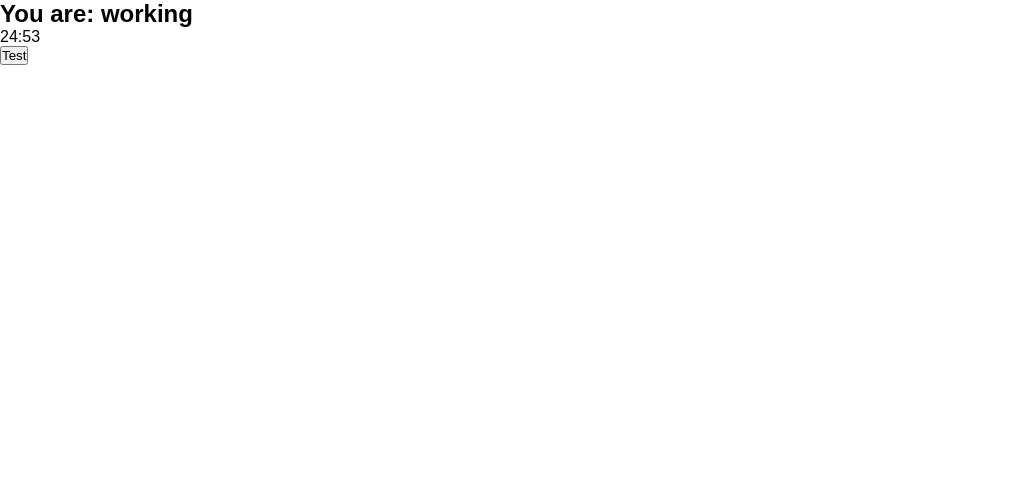
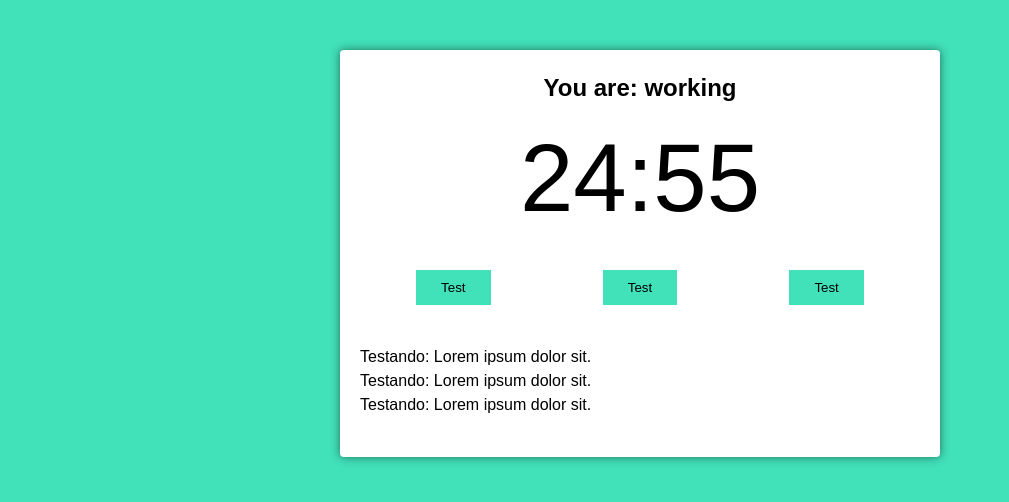
Before and after one commit to Mathh19/App-Pomodoro, a React (Create React App) app: page / in a window 1280 px wide. Shown: the top 502 px of the page, without its empty margins (0-1009 px from the left). Built offline with nearby package versions, Linux system fonts and the light colour scheme; the HTML template or start-up script is replaced by a standard one.

Commit message:
Configurando o CSS

```diff
--- a/src/App.tsx
+++ b/src/App.tsx
@@ -3,8 +3,13 @@
 
 function App() {
   return (
-    <div className="App">
-      <PomodoroTimer defaultPomodoroTime={1500} />
+    <div className="container">
+      <PomodoroTimer
+        pomodoroTime={1500}
+        shortsRestTime={300}
+        longRestTime={900}
+        cycles={4}
+      />
     </div>
   );
 }
--- a/src/components/pomodoro-timer.tsx
+++ b/src/components/pomodoro-timer.tsx
@@ -4,11 +4,14 @@
 import { Timer } from './timer';
 
 interface Props {
-  defaultPomodoroTime: number;
+  pomodoroTime: number;
+  shortsRestTime: number;
+  longRestTime: number;
+  cycles: number;
 }
 
 export function PomodoroTimer(props: Props): JSX.Element {
-  const [mainTime, setMainTime] = React.useState(props.defaultPomodoroTime);
+  const [mainTime, setMainTime] = React.useState(props.pomodoroTime);
 
   useInterval(() => {
     setMainTime(mainTime - 1);
@@ -18,7 +21,17 @@
     <div className="pomodoro">
       <h2>You are: working</h2>
       <Timer mainTime={mainTime} />
-      <Button text="Test" onClick={() => console.log(1)}></Button>
+      <div className="controls">
+        <Button text="Test" onClick={() => console.log(1)}></Button>
+        <Button text="Test" onClick={() => console.log(1)}></Button>
+        <Button text="Test" onClick={() => console.log(1)}></Button>
+      </div>
+
+      <div className="details">
+        <p>Testando: Lorem ipsum dolor sit.</p>
+        <p>Testando: Lorem ipsum dolor sit.</p>
+        <p>Testando: Lorem ipsum dolor sit.</p>
+      </div>
     </div>
   );
 }
--- a/src/index.css
+++ b/src/index.css
@@ -7,4 +7,63 @@
 
 body {
   font-family: sans-serif;
+  background-color: #41e1ba;
+  transition: background-color 300ms ease-in-out;
+  line-height: 1.5;
 }
+
+.container {
+  max-width: 640px;
+  margin: 0 auto;
+}
+
+.working {
+  background-color: #EF5D50;
+}
+
+.hidden {
+  display: none;
+}
+
+.pomodoro {
+  background-color: #fff;
+  margin: 50px 20px;
+  padding: 20px;
+  border-radius: 4px;
+  box-shadow: 0 0 10px rgba(0, 0, 0, .5);
+}
+
+.pomodoro h2 {
+  font-size: 24px;
+  text-align: center;
+}
+
+.pomodoro .timer {
+  font-size: 6rem;
+  text-align: center;
+}
+
+.pomodoro .controls {
+  display: flex;
+  align-items: center;
+  justify-content: space-evenly;
+}
+
+.pomodoro button {
+  background-color: #41e1ba;
+  border: none;
+  cursor: pointer;
+  padding: 10px 25px;
+  color: #000;
+  transition: background-color 300ms ease-in-out;
+  margin: 20px auto;
+}
+
+.working .pomodoro button {
+  background-color: #EF5D50;
+  color: #fff;
+}
+
+.pomodoro .details {
+  margin: 20px 0;
+}
```
